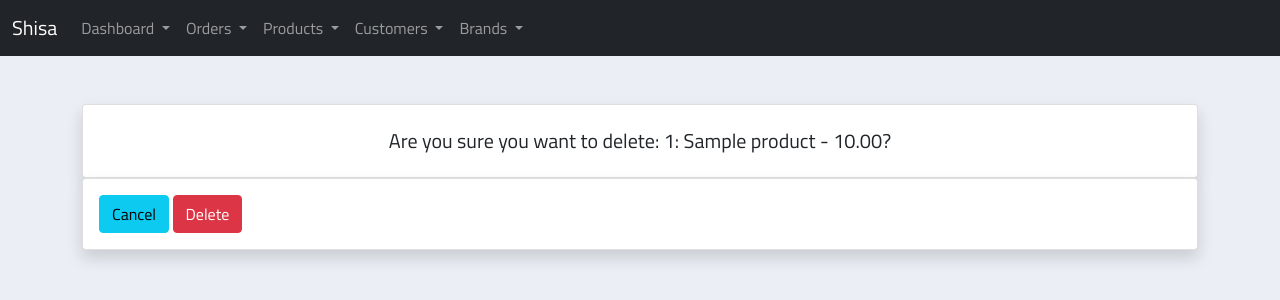
After one commit to sbtah/Django-eStore-Idea, a Django app: page /products/delete/1/ in a window 1280 px wide. The commit adds this page. Shown: the top 300 px of the page. Run offline with Django 3.2, Linux system fonts and the light colour scheme; tables that the repository leaves empty hold one stand-in row (values such as "Sample post").

Commit message:
Added delete function for products

```diff
--- a/core/templates/core/dashboard.html
+++ b/core/templates/core/dashboard.html
@@ -50,7 +50,8 @@
                         {% elif order.status == 'DELIVERED' %}
                         <th><span class="mystatus-delivered"><strong>{{ order.status }}</strong></span></th>
                         {% endif %}
-                        <th><a class="btn btn-sm btn-info w-100" href="">Update</a></th>
+                        <th><a class="btn btn-sm btn-info w-100"
+                                href="{% url 'orders:order-update' order.pk %}">Update</a></th>
                         <th><a class="btn btn-sm btn-danger w-100"
                                 href="{% url 'orders:order-delete' order.pk %}">Remove</a></th>
                     </tr>
--- /dev/null
+++ b/products/templates/products/product_delete.html
@@ -0,0 +1,20 @@
+{% extends 'base.html' %}
+{% block title %}Product Delete{% endblock title %}
+{% block content %}
+<div class="container mt-5">
+    <div class="row">
+        <div class="col-md">
+            <div class="card card-body shadow">
+                <h5 class="text-center pt-2">Are you sure you want to delete: {{ product }}?</h5>
+            </div>
+            <div class="card card-body shadow">
+                <form action="" method="POST">
+                    {% csrf_token %}
+                    <a class="btn btn-info" href="{% url 'products:product-list' %}">Cancel</a>
+                    <button class="btn btn-danger" type="submit" name="Submit">Delete</button>
+                </form>
+            </div>
+        </div>
+    </div>
+</div>
+{% endblock %}
--- a/products/templates/products/product_detail.html
+++ b/products/templates/products/product_detail.html
@@ -10,7 +10,8 @@
             <hr>
             <a class="btn btn-info  btn-sm btn-block mt-2" href="{% url 'products:product-update' product.pk %}">Update
                 Product</a>
-            <a class="btn btn-danger  btn-sm btn-block mt-2" href="#">Delete Product</a>
+            <a class="btn btn-danger  btn-sm btn-block mt-2"
+                href="{% url 'products:product-delete' product.pk %}">Delete Product</a>
 
         </div>
     </div>
--- a/products/urls.py
+++ b/products/urls.py
@@ -1,5 +1,5 @@
 from django.urls import path
-from .views import product_list, product_detail, product_create, product_update
+from .views import product_list, product_detail, product_create, product_update, product_delete
 
 
 app_name = 'products'
@@ -9,4 +9,5 @@ urlpatterns = [
     path('<int:pk>/', product_detail, name='product-detail'),
     path('create/', product_create, name='product-create'),
     path('update/<int:pk>/', product_update, name='product-update'),
+    path('delete/<int:pk>/', product_delete, name='product-delete'),
 ]
--- a/products/views.py
+++ b/products/views.py
@@ -70,3 +70,19 @@ def product_update(request, pk):
         'form': form,
 
     })
+
+
+def product_delete(request, pk):
+
+    product = Product.objects.get(pk=pk)
+
+    if request.method == 'POST':
+        product.delete()
+        messages.success(request, ('Product deleted.'))
+        return redirect('products:product-list')
+
+    return render(request, 'products/product_delete.html', {
+
+        'product': product,
+
+    })
```
